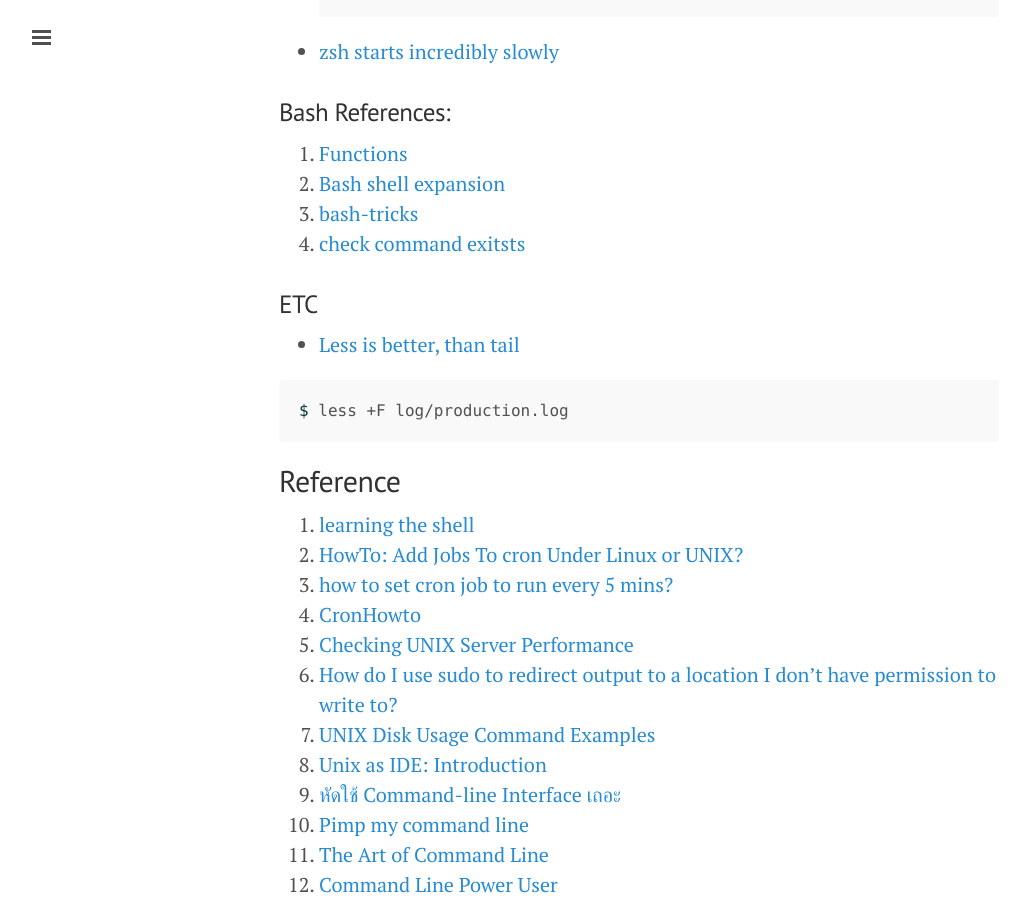
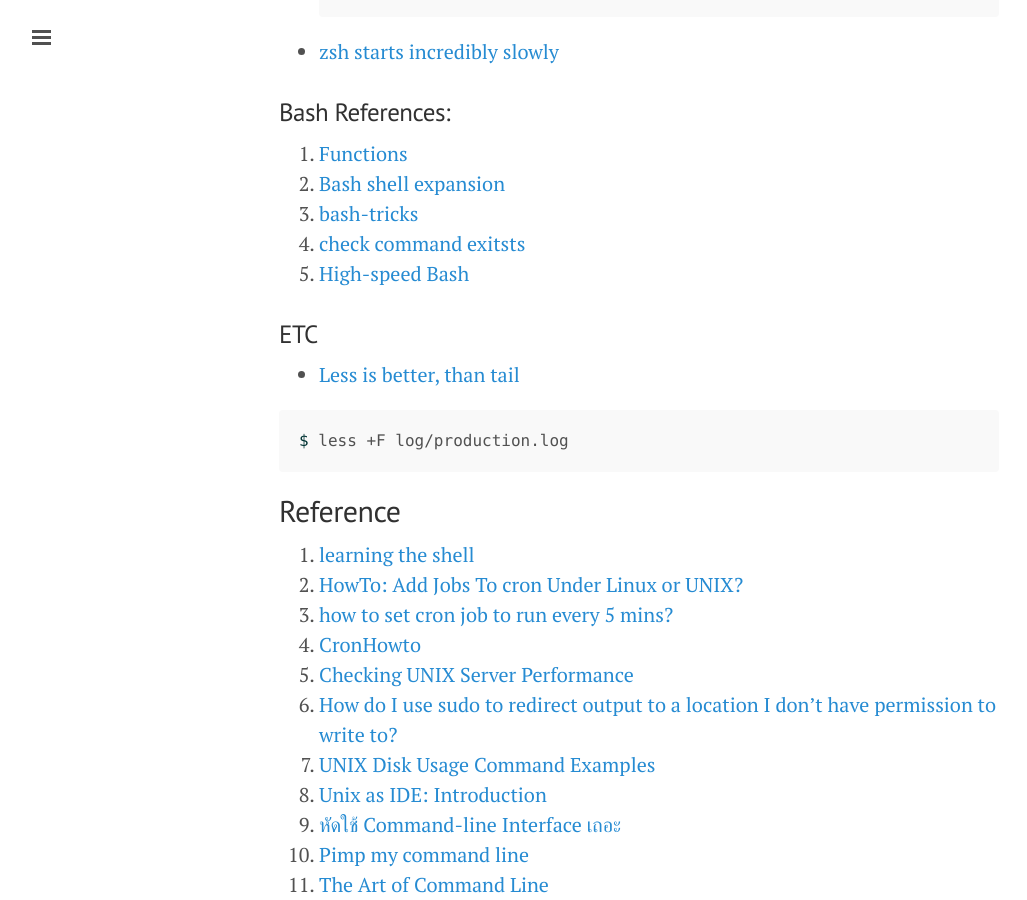
Before and after one commit to ibotdotout/ibotdotout.github.io, a Jekyll site: the page built from _posts/2014-06-27-unix.md, in a window 1280 px wide and 900 px high, scrolled down 6740 px. Shown: the whole window, without its empty margins (1-1028 px from the left). Built offline with Jekyll 4.4.1, drawn with Linux system fonts in a browser that asks for light colours; nearby versions of some CDN libraries; Markdown is read by kramdown in place of the engine named in the settings; comment, search, counter and statistics services are not loaded.

Commit message:
update(unix): high-speed-bash

```diff
--- a/_posts/2014-06-27-unix.md
+++ b/_posts/2014-06-27-unix.md
@@ -298,6 +298,7 @@ last -x|grep shutdown | head -1
 9. [Bash shell expansion](http://blog.sanctum.geek.nz/bash-shell-expansion/)
 11. [bash-tricks](https://speakerdeck.com/nibalizer/bash-tricks)
 1. [check command exitsts](http://stackoverflow.com/questions/592620/check-if-a-program-exists-from-a-bash-script)
+2. [High-speed Bash](https://sanctum.geek.nz/arabesque/high-speed-bash/)
 
 
 ### ETC
```
